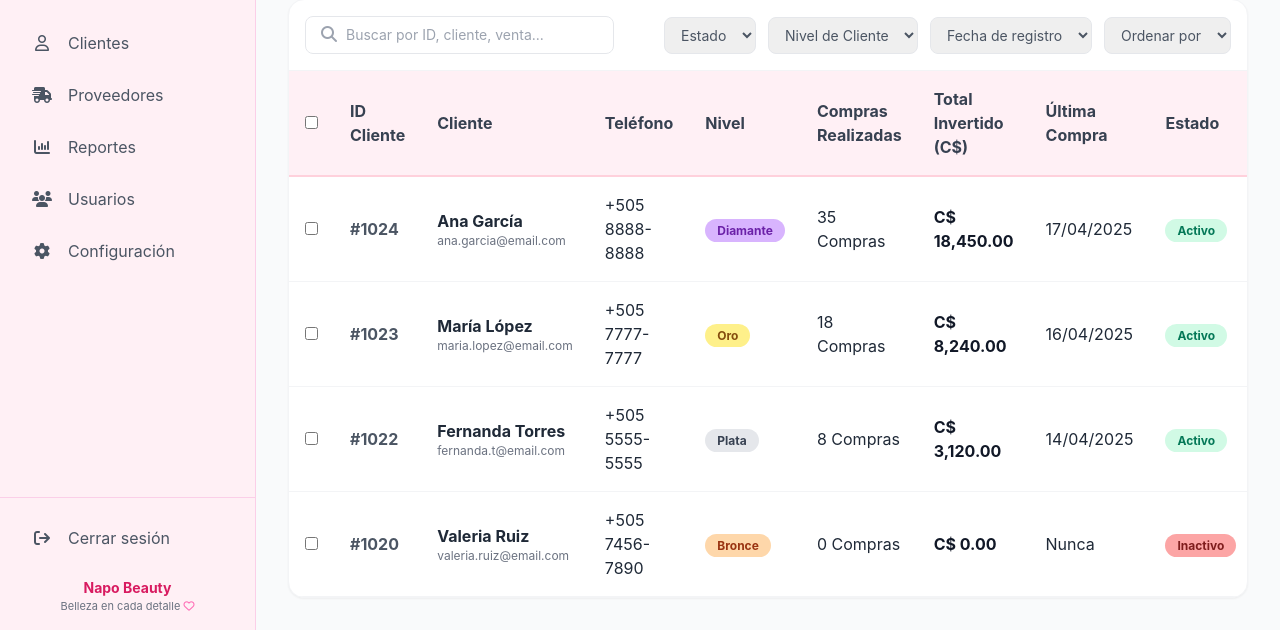
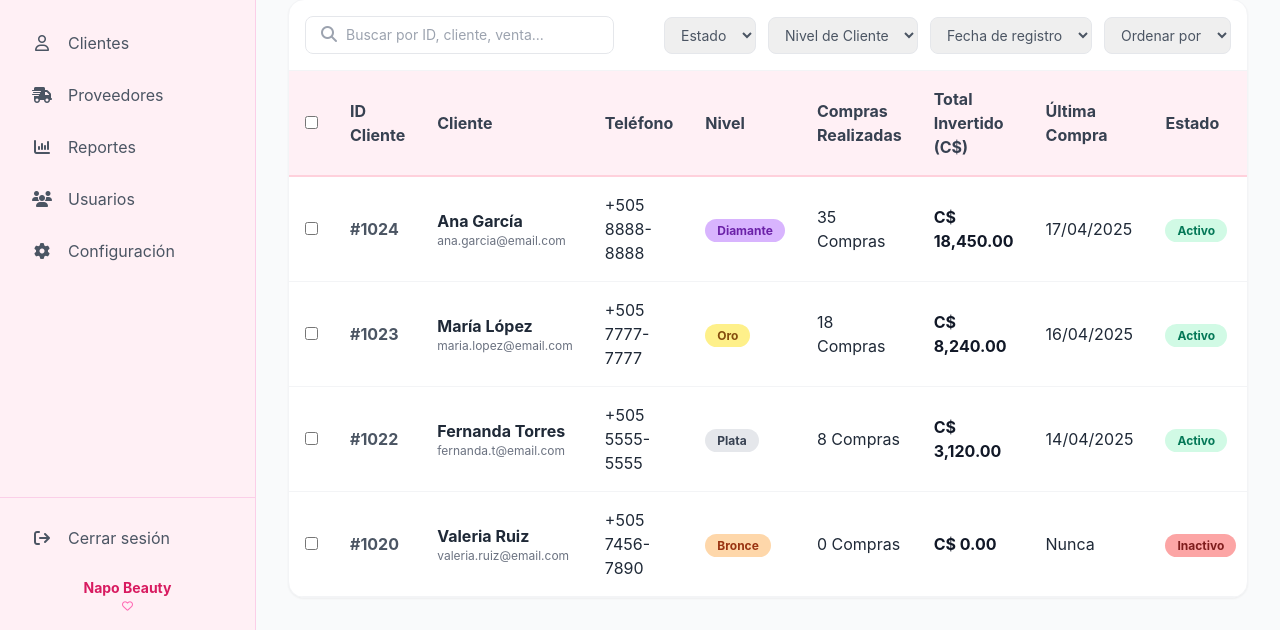
Before and after one commit to Vane8949/NapoBeauty, a Django app: page /clientes/ in a window 1280 px wide. Shown: the part 417-1047 px from the top of the page. Run offline with Django 5.2, Linux system fonts and the light colour scheme; some libraries are stand-ins or nearby versions.

Commit message:
Update base.html

```diff
--- a/templates/base.html
+++ b/templates/base.html
@@ -34,6 +34,7 @@
             </div>
 
             <nav class="p-4 space-y-1">
+                <!-- Elementos del menú -->
                 <a href="{% url 'dashboard' %}" class="menu-item"><i class="fa-solid fa-house w-5 text-center"></i> Dashboard</a>
                 <a href="{% url 'productos' %}" class="menu-item"><i class="fa-solid fa-box w-5 text-center"></i> Productos</a>
                 <a href="{% url 'inventario' %}" class="menu-item"><i class="fa-solid fa-boxes-stacked w-5 text-center"></i> Inventario</a>
@@ -54,7 +55,7 @@
             </button>
             <div class="text-center mt-2">
                 <p class="text-napo-text font-bold text-sm">Napo Beauty</p>
-                <p class="text-[11px] text-gray-500">Belleza en cada detalle <i class="fa-regular fa-heart text-napo-primary"></i></p>
+                <p class="text-[11px] text-gray-500"> <i class="fa-regular fa-heart text-napo-primary"></i></p>
             </div>
         </div>
     </aside>
@@ -97,8 +98,8 @@
             </p>
             <div class="flex gap-4 justify-center">
                 <button onclick="cerrarModalLogout()" class="btn-cancelar flex-1">Cancelar</button>
-                <!-- Aquí irá luego la ruta a la vista de logout de Django -->
-                <a href="#" class="btn-confirmar-salir flex-1">Sí, cerrar sesión</a>
+                <!-- BOTÓN CORREGIDO AL LOGIN -->
+                <a href="{% url 'login' %}" class="btn-confirmar-salir flex-1" style="text-decoration: none;">Sí, cerrar sesión</a>
             </div>
         </div>
     </div>
```
